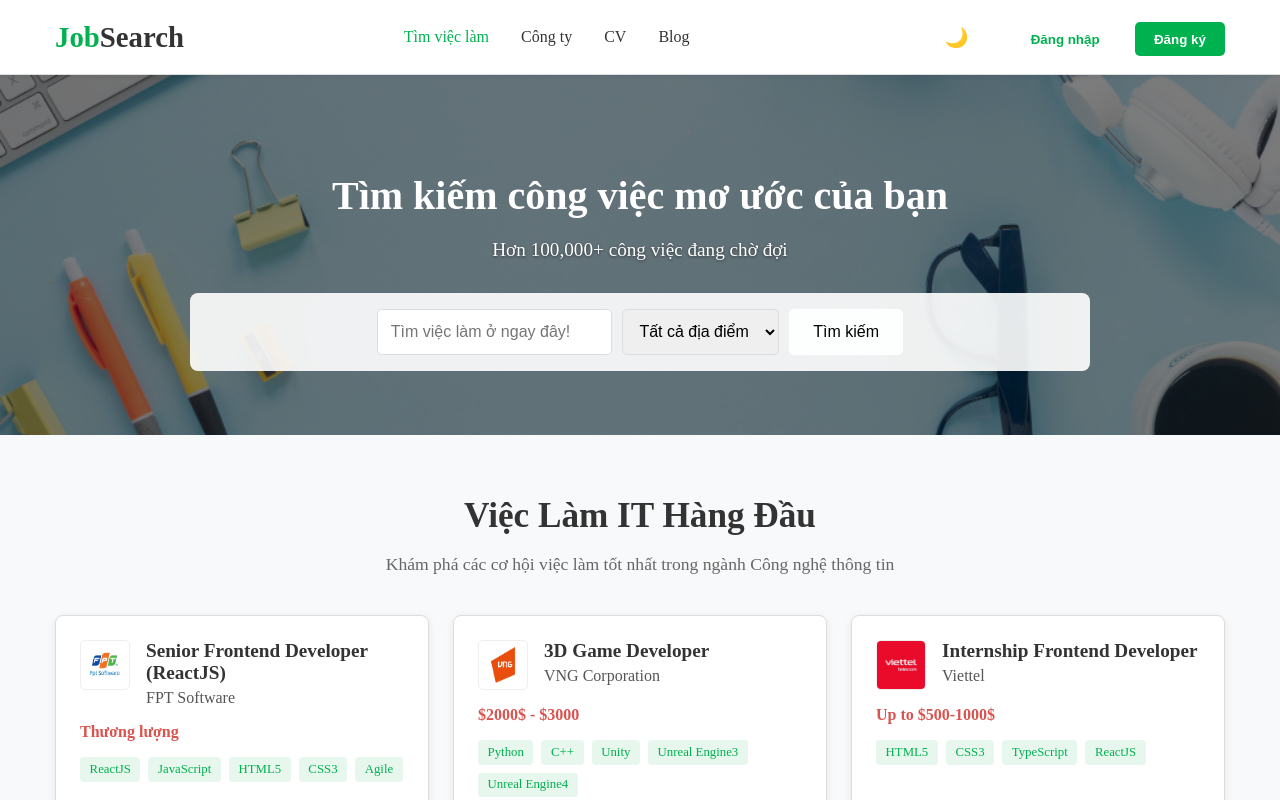
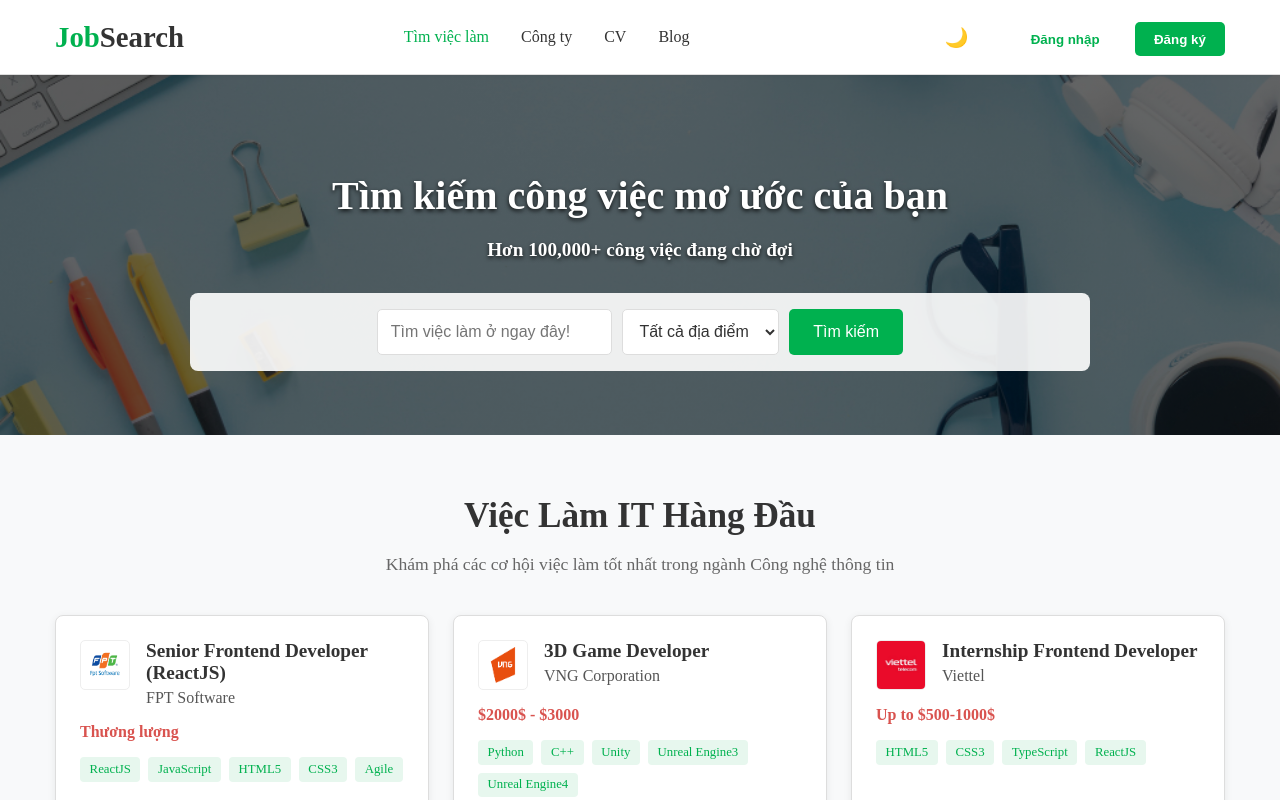
Before and after one commit to datquy2003/JobSearch, a React (Vite) app: page / in a window 1280 px wide. Shown: the top 800 px of the page. Built offline with nearby package versions, Linux system fonts and the light colour scheme.

Commit message:
updatebanner

```diff
--- a/src/components/SearchBar.module.css
+++ b/src/components/SearchBar.module.css
@@ -1,34 +1,38 @@
+/* src/components/SearchBar.module.css (PHIÊN BẢN SỬA LỖI) */
+
 .searchBanner {
-  background: linear-gradient(rgba(0, 0, 0, 0.5), rgba(0, 0, 0, 0.5)), url('../assets/logo-header.png');
+  background: linear-gradient(rgba(0, 0, 0, 0.6), rgba(0, 0, 0, 0.6)), url('../assets/logo-header.png');
   background-size: cover;
   background-position: center;
   padding: 4rem 0;
   text-align: center;
-  color: var(--white-color);
+  color: #fff;
+  text-shadow: 0 2px 4px rgba(0, 0, 0, 0.8);
   transition: background-color 0.3s ease;
 }
 
 .searchBanner h1 {
   font-size: 2.5rem;
   margin-bottom: 1rem;
+  font-weight: 700;
 }
 
 .searchBanner p {
   font-size: 1.2rem;
   margin-bottom: 2rem;
-  color: var(--white-color);
-  text-shadow: 0 1px 3px rgba(0,0,0,0.5);
+  font-weight: 600;
 }
 
 .searchForm {
   display: flex;
   justify-content: center;
   gap: 10px;
-  background-color: rgba(255, 255, 255, 0.9);
+  background-color: var(--search-form-bg);
   padding: 1rem;
   border-radius: 8px;
   max-width: 900px;
   margin: 0 auto;
+  transition: background-color 0.3s ease;
 }
 
 .searchForm input, .searchForm select {
@@ -36,6 +40,8 @@
   border: 1px solid var(--border-color);
   border-radius: 5px;
   font-size: 1rem;
+  background-color: var(--card-bg-color);
+  color: var(--text-color);
 }
 
 .searchForm input[type="text"] {
@@ -45,7 +51,7 @@
 .searchForm button {
   padding: 0.8rem 1.5rem;
   background-color: var(--primary-color);
-  background-color: var(--search-form-bg);
+  color: #fff;
   border: none;
   border-radius: 5px;
   font-size: 1rem;
@@ -56,6 +62,7 @@
 .searchForm button:hover {
   opacity: 0.9;
 }
+
 /* Responsive Styles */
 @media (max-width: 768px) {
   .searchBanner h1 {
```
